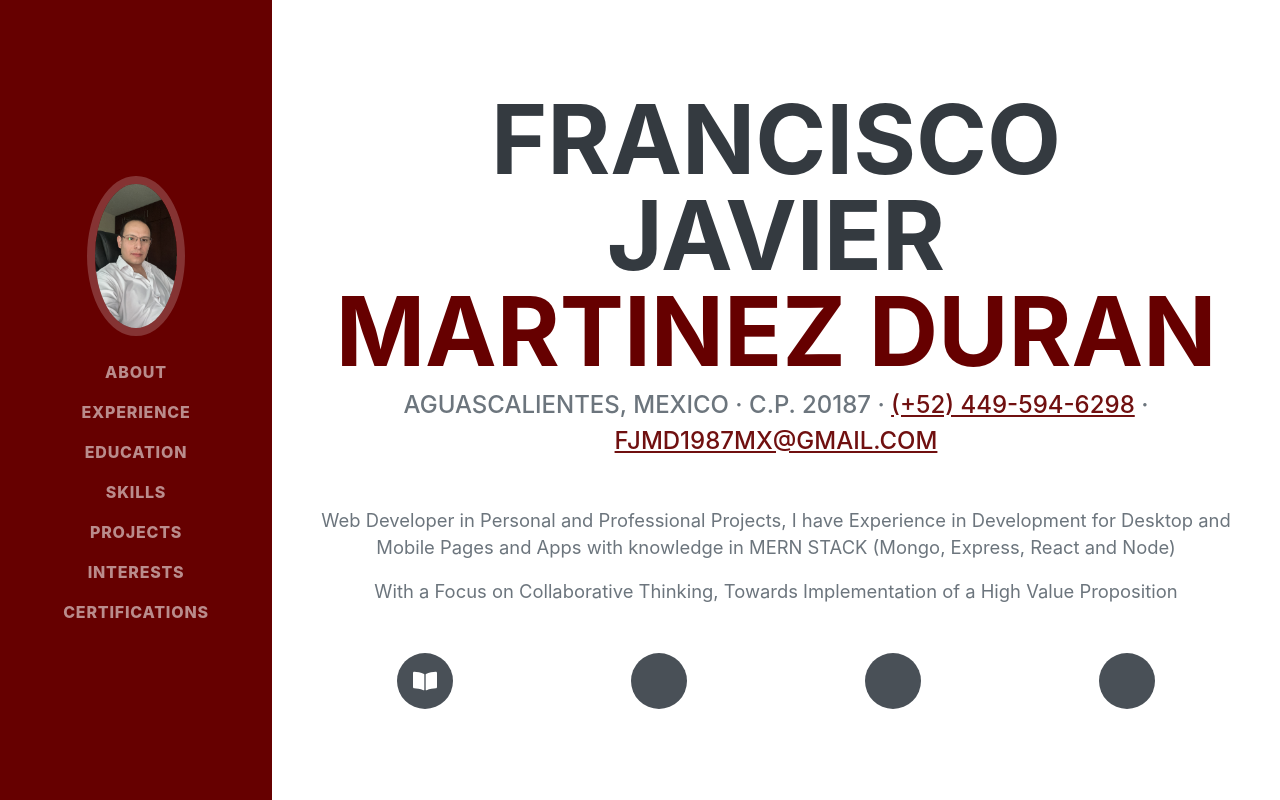
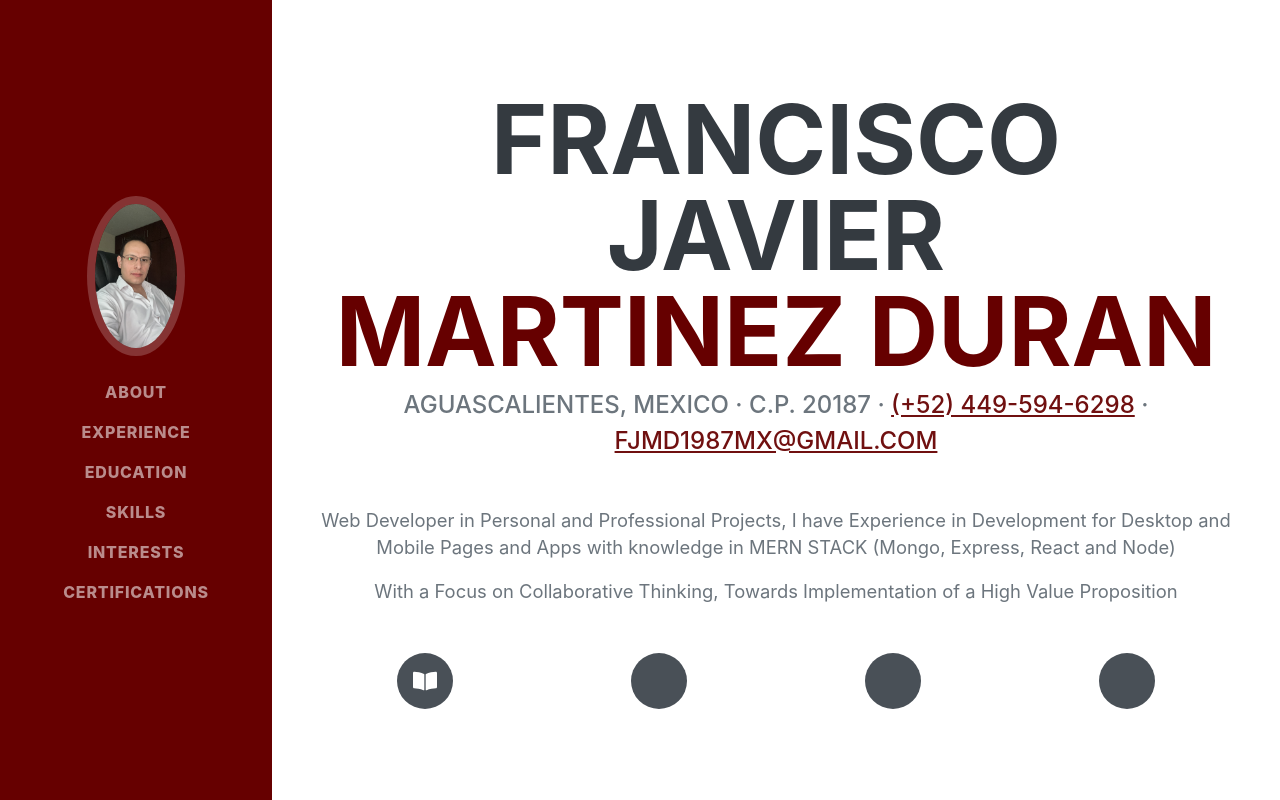
Before and after one commit to FranciscoJavier001/R-P, a React (Vite) app in the folder resume-proyects/: page / in a window 1280 px wide. Shown: the top 800 px of the page. Built offline with nearby package versions, Linux system fonts and the light colour scheme; some icons are missing; a web font is replaced by a local one.

Commit message:
Deleted Section

```diff
--- a/resume-proyects/src/ui/components/Navbar.jsx
+++ b/resume-proyects/src/ui/components/Navbar.jsx
@@ -51,12 +51,12 @@
                 Skills
               </a>
             </li>
-            <li className="nav-item">
-              <a className="nav-link" href="#projects">
-                {/* Falta el id de proyectos */}
-                Projects
-              </a>
-            </li>
+            {/* <li className="nav-item"> */}
+            {/* <a className="nav-link" href="#projects"> */}
+            {/* Falta el id de proyectos */}
+            {/* Projects */}
+            {/* </a> */}
+            {/* </li> */}
             <li className="nav-item">
               <a className="nav-link" href="#interests">
                 Interests
```
